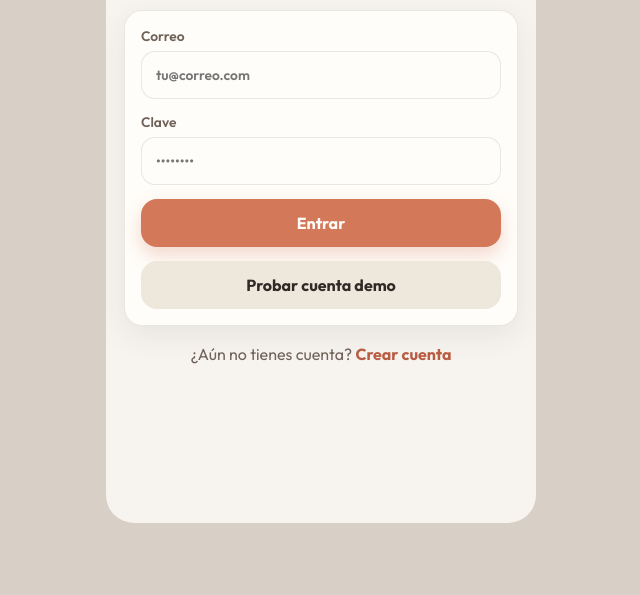
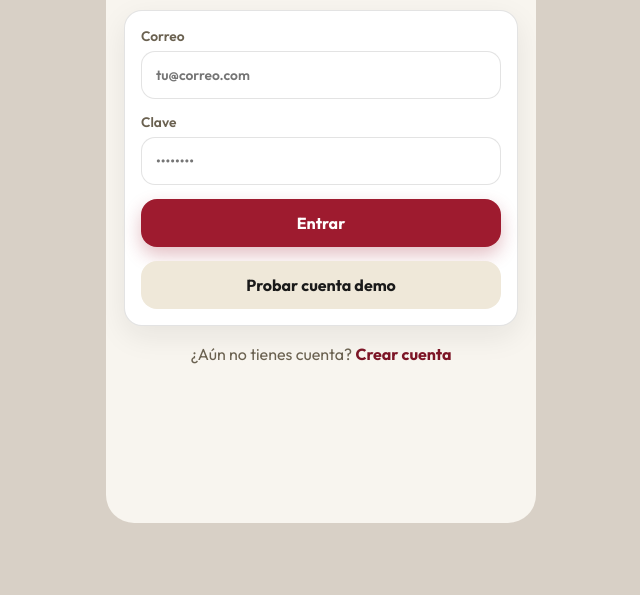
Before and after one commit to Niscko/UPVende, a website built with Vite: page index.html in a window 1280 px wide. Shown: the part 253-848 px from the top of the page, without its empty margins (319-959 px from the left). Built offline with nearby package versions, Linux system fonts and the light colour scheme.

Commit message:
Aplicar paleta institucional UPB (oro, rojo, negro)
- _variables.scss: tokens con rojo #9e1b2f, negro #1a1a1a y oro #b4892a
- hero-card: cifra en oro sobre negro, borde dorado sutil
- logo (icons.js + public/*.svg): teja negra, cubo dorado, check rojo
- badges de estado y theme-color acordes a la nueva paleta

```diff
--- a/index.html
+++ b/index.html
@@ -6,7 +6,7 @@
       name="viewport"
       content="width=device-width, initial-scale=1, viewport-fit=cover"
     />
-    <meta name="theme-color" content="#2F2A26" />
+    <meta name="theme-color" content="#1a1a1a" />
     <meta
       name="description"
       content="UPVenta — inventario y ventas para emprendimientos pequeños"
--- a/src/icons.js
+++ b/src/icons.js
@@ -30,9 +30,9 @@ export const icons = {
 
 export const logoMark = `
 <svg class="logo-mark" viewBox="0 0 64 64" aria-hidden="true">
-  <rect width="64" height="64" rx="18" fill="#D4785A"/>
-  <path d="M18 26 32 18l14 8v16L32 50 18 42V26Z" fill="#F7F4EF" fill-opacity=".18"/>
-  <path d="M18 26 32 34l14-8M32 34v16" stroke="#F7F4EF" stroke-width="2.4" fill="none" stroke-linecap="round" stroke-linejoin="round"/>
-  <path d="m26 27 4.2 4.2L38.5 23" stroke="#F7F4EF" stroke-width="2.6" fill="none" stroke-linecap="round" stroke-linejoin="round"/>
+  <rect width="64" height="64" rx="18" fill="#1a1a1a"/>
+  <path d="M18 26 32 18l14 8v16L32 50 18 42V26Z" fill="#c9a227" fill-opacity=".16"/>
+  <path d="M18 26 32 34l14-8M32 34v16" stroke="#c9a227" stroke-width="2.4" fill="none" stroke-linecap="round" stroke-linejoin="round"/>
+  <path d="m26 27 4.2 4.2L38.5 23" stroke="#9e1b2f" stroke-width="2.8" fill="none" stroke-linecap="round" stroke-linejoin="round"/>
 </svg>
 `
--- a/src/scss/abstracts/_variables.scss
+++ b/src/scss/abstracts/_variables.scss
@@ -1,16 +1,31 @@
-$bone: #f7f4ef;
-$parchment: #ede7dc;
-$khaki: #c9b8a8;
-$taupe: #8d7b68;
-$umber: #6f6259;
-$ink: #2f2a26;
-$white: #fffdf9;
-$accent: #d4785a;
-$accent-dark: #b85c42;
-$sage: #5b7c6a;
-$gold: #c4a35a;
-$danger: #b85c4a;
-$line: rgba(47, 42, 38, 0.1);
+// =========================================================
+// Paleta institucional UPB
+//   Oro   → fe, pureza y constancia
+//   Rojo  → caridad y valor
+//   Negro → ciencia y modestia
+// Se conservan neutros cálidos de apoyo para legibilidad.
+// =========================================================
+
+// --- Neutros de apoyo ---
+$bone: #f8f5ef; // fondo de la app
+$parchment: #efe8d9; // rellenos suaves, chips
+$khaki: #ddcdaa; // bordes marcados, texto sobre negro
+$taupe: #8c8168; // texto terciario / íconos
+$umber: #6a6150; // texto secundario
+$white: #ffffff;
+
+// --- Institucionales ---
+$ink: #1a1a1a; // NEGRO UPB: texto, tarjeta principal, chips activos
+$accent: #9e1b2f; // ROJO UPB: acciones primarias, nav activa, enlaces
+$accent-dark: #7c1526; // rojo UPB oscuro: hover / texto de enlace
+$gold: #b4892a; // ORO UPB: detalles, badges, acentos sobre claro
+$gold-bright: #c9a227; // oro luminoso: acentos sobre negro
+
+// --- Estado ---
+$sage: #4f6b4a; // verde sobrio: "en stock"
+$danger: #cc2b2b; // rojo de alerta: agotado / eliminar / error
+
+$line: rgba(26, 26, 26, 0.12);
 
 $radius-sm: 12px;
 $radius: 18px;
@@ -19,7 +34,7 @@ $tabbar-h: 76px;
 $topbar-h: 60px;
 $device-w: 430px;
 
-$shadow: 0 10px 30px rgba(47, 42, 38, 0.08);
-$shadow-strong: 0 16px 40px rgba(47, 42, 38, 0.16);
+$shadow: 0 10px 30px rgba(26, 26, 26, 0.08);
+$shadow-strong: 0 16px 40px rgba(26, 26, 26, 0.16);
 
 $font: 'Outfit', 'Segoe UI', sans-serif;
--- a/src/scss/components/_badges.scss
+++ b/src/scss/components/_badges.scss
@@ -15,7 +15,7 @@
 
 .badge--low {
   background: rgba($gold, 0.2);
-  color: #8a6b1f;
+  color: $gold;
 }
 
 .badge--out {
@@ -35,7 +35,8 @@
 
 .chip--low,
 .chip--out {
-  background: #f6ece6;
+  background: rgba($danger, 0.08);
+  border-color: rgba($danger, 0.25);
 }
 
 .chips {
--- a/src/scss/components/_cards.scss
+++ b/src/scss/components/_cards.scss
@@ -8,12 +8,14 @@
   padding: 20px;
   background: $ink;
   color: $bone;
+  border: 1px solid rgba($gold-bright, 0.25);
   margin-bottom: 14px;
 
   strong {
     display: block;
     font-size: 2rem;
     margin: 8px 0 12px;
+    color: $gold-bright;
   }
 
   .eyebrow {
@@ -32,6 +34,11 @@
 .hero-card--plain {
   background: $white;
   color: $ink;
+  border-color: $line;
+
+  strong {
+    color: $ink;
+  }
 
   .eyebrow {
     color: $accent-dark;
```
Also changed, not shown: public/favicon.svg, public/logo.svg.
